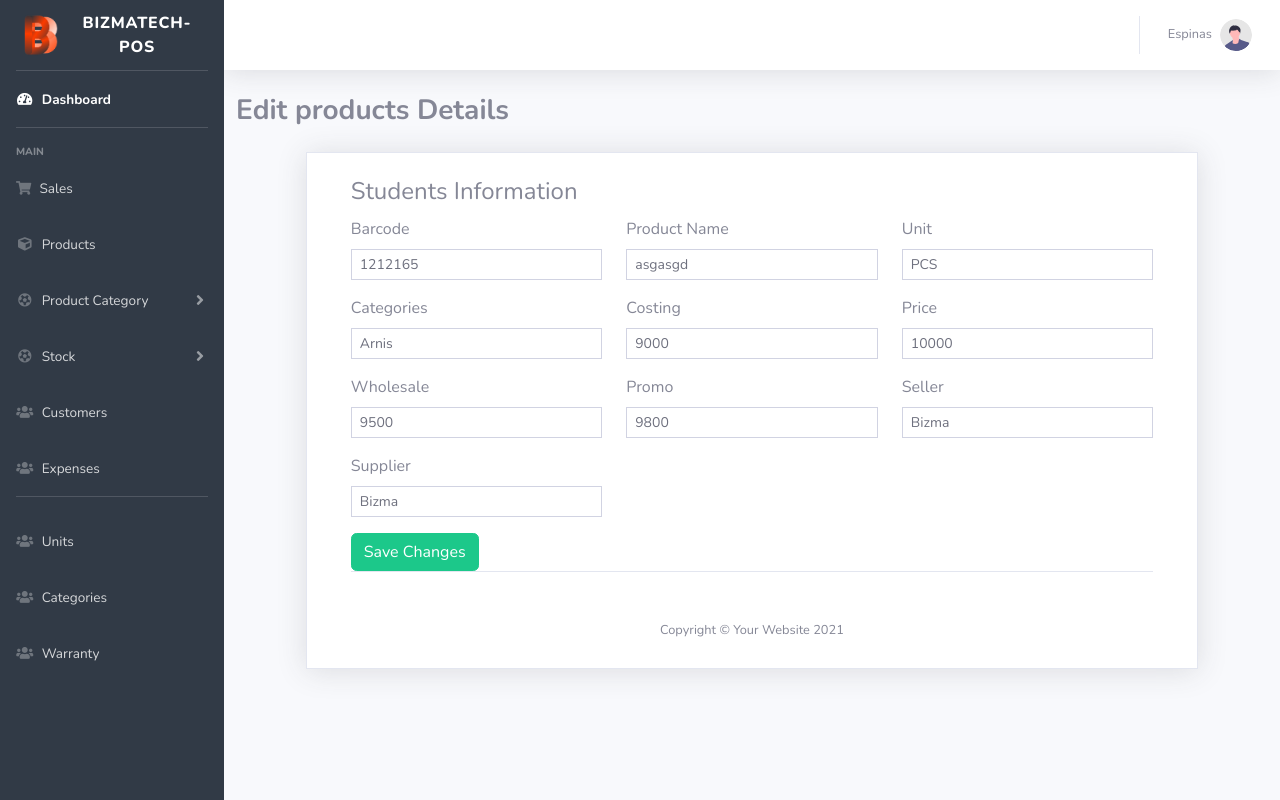
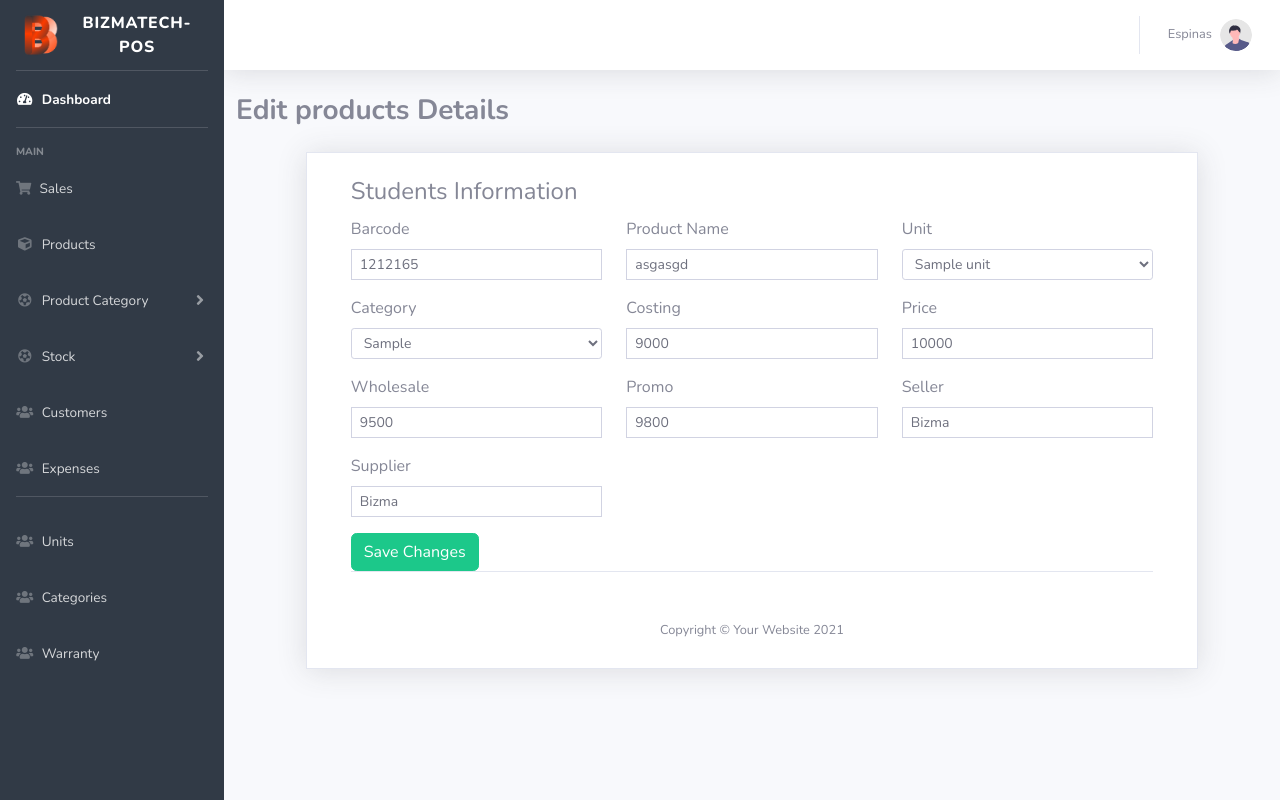
Before and after one commit to mariannejordan20/BizmaPOS, a PHP site: page /productsEdit.php?id=3 in a window 1280 px wide. Run offline with PHP 8.4, Linux system fonts and the light colour scheme; a user stored in the database is signed in; data comes from the database, SQL or seed files in the repository; tables that the repository leaves empty or names only in its code hold one stand-in row (values such as "Sample post").

Commit message:
Products edit choose dropdown

```diff
--- a/productsEdit.php
+++ b/productsEdit.php
@@ -129,16 +129,50 @@
                                 <div class="col-lg-4 col-md-4 col-sm-12 col-xs-12">
     <div class="form-group">
         <label for="Unit" class="control-label">Unit</label>
-                                    <input type="text" name="Unit" class="form-control form-control-sm rounded-0" value="<?=$row['Unit']?>">
+
+
+
+        <!-- Unit dropdown -->
+        <select name="Unit" class="form-control form-control-sm rounded-5" required>
+            <?php
+
+            $sqlUnitOptions = "SELECT unit_name FROM units";
+            $resultUnitOptions = $conn->query($sqlUnitOptions);
+
+            if ($resultUnitOptions->num_rows > 0) {
+                while ($rowUnit = $resultUnitOptions->fetch_assoc()) {
+                    echo '<option>' . $rowUnit['unit_name'] . '</option>';
+                }
+            } else {
+                echo '<option value="" disabled>No unit options available</option>';
+            }
+            ?>
+        </select>
     </div>
 </div>
 
+
                                 <div class="col-lg-4 col-md-4 col-sm-12 col-xs-12">
     <div class="form-group">
-                                    <label for="Categories" class="control-label">Categories</label>
-                                    <input type="text" name="Categories" class="form-control form-control-sm rounded-0" value="<?=$row['Categories']?>">
+        <label for="Categories" class="control-label">Category</label>
+        <select name="Categories" class="form-control form-control-sm rounded-5" required>
+            <?php
+
+            $sqlCategories = "SELECT ID, main_category FROM categories";
+            $resultCategories = $conn->query($sqlCategories);
+
+            if ($resultCategories->num_rows > 0) {
+                while ($rowCategory = $resultCategories->fetch_assoc()) {
+                    echo '<option>' . $rowCategory['main_category'] . '</option>';
+                }
+            } else {
+                echo '<option value="" disabled>No categories available</option>';
+            }
+            ?>
+        </select>
     </div>
 </div>
+
 
                                 <div class="col-lg-4 col-md-4 col-sm-12 col-xs-12">
                                     <div class="form-group">
```
Also changed, not shown: stocksInEdit.php (+5 -5 lines). Lines whose indentation alone changed are shown as unchanged.
